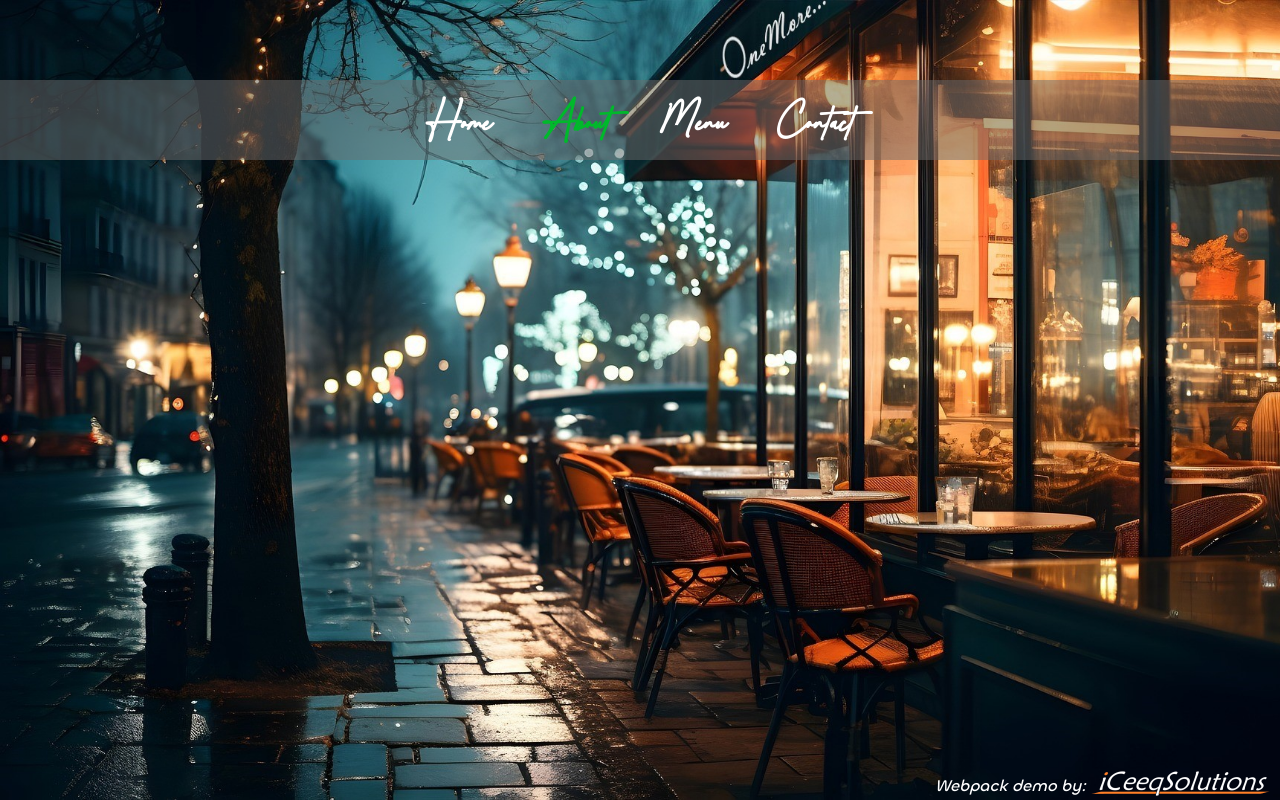
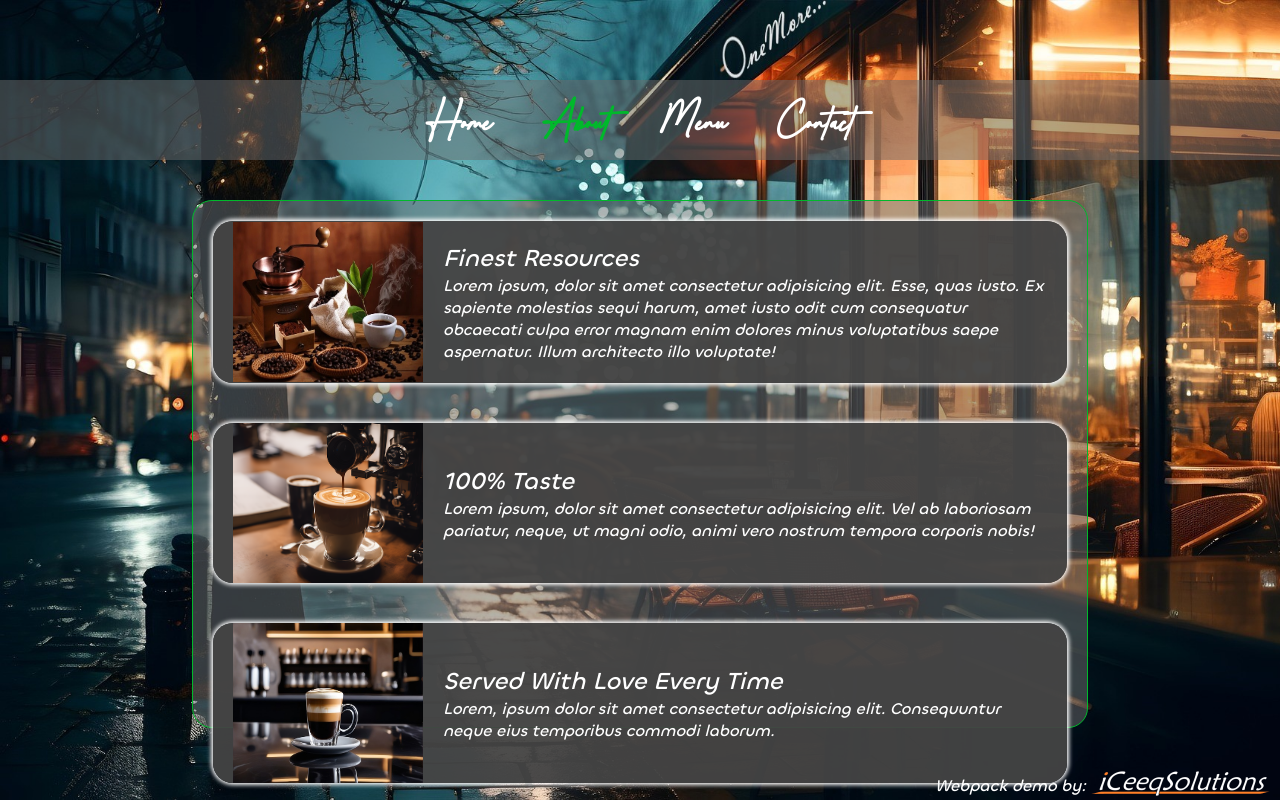
Before and after one commit to iceeqsolutions/webpack-demo-coffee-shop, a website built with webpack: page src/index.html in a window 1280 px wide. Both pictures are taken after a click on the button "About". Built offline with nearby package versions, Linux system fonts and the light colour scheme.

Commit message:
ADD content to about page

```diff
--- a/src/modules/about.js
+++ b/src/modules/about.js
@@ -1,6 +1,59 @@
+import img1 from "../img/aboutImg1.jpg";
+import img2 from "../img/aboutImg2.png";
+import img3 from "../img/aboutImg3.jpg";
+
 function about() {
     const container = document.createElement("div");
     container.classList = "aboutPage";
+
+    const aboutArray = [
+        {
+          header: "Finest Resources",
+          text: "Lorem ipsum, dolor sit amet consectetur adipisicing elit. Esse, quas iusto. Ex sapiente molestias sequi harum, amet iusto odit cum consequatur obcaecati culpa error magnam enim dolores minus voluptatibus saepe aspernatur. Illum architecto illo voluptate!",
+          pic: `${img1}`,
+        },
+        {
+          header: "100% Taste",
+          text: "Lorem ipsum, dolor sit amet consectetur adipisicing elit. Vel ab laboriosam pariatur, neque, ut magni odio, animi vero nostrum tempora corporis nobis!",
+          pic: `${img2}`,
+        },
+        {
+          header: "Served With Love Every Time",
+          text: "Lorem, ipsum dolor sit amet consectetur adipisicing elit. Consequuntur neque eius temporibus commodi laborum.",
+          pic: `${img3}`,
+        },
+      ];
+
+    function updateAbout() {
+    const aboutUs = document.createElement("div");
+    aboutUs.classList = "aboutUs";
+    aboutArray.forEach((element) => {
+        const aboutContainer = document.createElement("div");
+        const aboutTextContainer = document.createElement("div");
+        const header = document.createElement("h3");
+        const descr = document.createElement("p");
+        const img = document.createElement("img");
+        aboutContainer.classList = "aboutContainer";
+        aboutTextContainer.classList = "aboutTextContainer";
+        img.setAttribute("height", "160px");
+        img.setAttribute("width", "210px");
+
+        header.textContent = element.header;
+        descr.textContent = element.text;
+        img.src = element.pic;
+
+        aboutTextContainer.appendChild(header);
+        aboutTextContainer.appendChild(descr);
+        aboutContainer.appendChild(img);
+        aboutContainer.appendChild(aboutTextContainer);
+
+        aboutUs.appendChild(aboutContainer);
+    });
+
+        return aboutUs;
+    }
+
+    container.appendChild(updateAbout());
 
     return container;
 }
--- a/src/styles/styles.css
+++ b/src/styles/styles.css
@@ -13,6 +13,7 @@
   font-style: normal;
 }
 
+/* SHARED STYLE */
 * {
   font-family: "Signatura";
   box-sizing: border-box;
@@ -103,6 +104,54 @@ button {
   background-repeat: no-repeat;
 }
 
+/* ABOUT PAGE */
+.aboutUs {
+  display: flex;
+  flex-direction: column;
+  position: relative;
+  top: 25vh;
+  left: 15vw;
+  width: 70vw;
+  height: 66vh;
+  background-color: rgba(109, 108, 108, 0.5);
+  border: 1px solid rgb(0, 185, 43);
+  border-radius: 20px;
+}
+
+.aboutContainer > img {
+  padding: 0 0 0 20px;
+}
+
+.aboutContainer {
+  display: flex;
+  align-items: center;
+  margin: 20px;
+  border-radius: 20px;
+  color: #fff;
+  background-color: rgba(68, 68, 68, 0.95);
+  box-shadow: 0px 0px 4px 2px #fff;
+  height: 22vh;
+  max-width: 100%;
+}
+
+.aboutTextContainer {
+  font-family: "Chillax";
+  padding: 20px;
+  width: 100%;
+}
+
+.aboutTextContainer > h3,
+.aboutTextContainer > p {
+  font-family: "Chillax";
+  font-style: italic;
+}
+
+.aboutTextContainer > h3 {
+  font-size: 1.5rem;
+  font-weight: bold;
+}
+
+
 /* FOOTNOTE */
 .ics-container {
   display: flex;
```
Also changed, not shown: src/img/aboutImg1.jpg (added), src/img/aboutImg2.png (added), src/img/aboutImg3.jpg (added).
